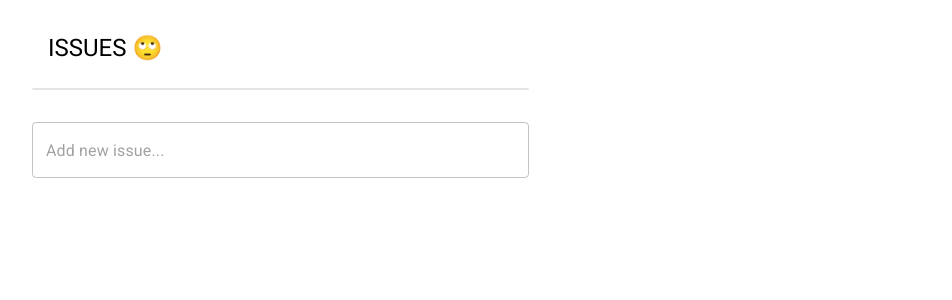
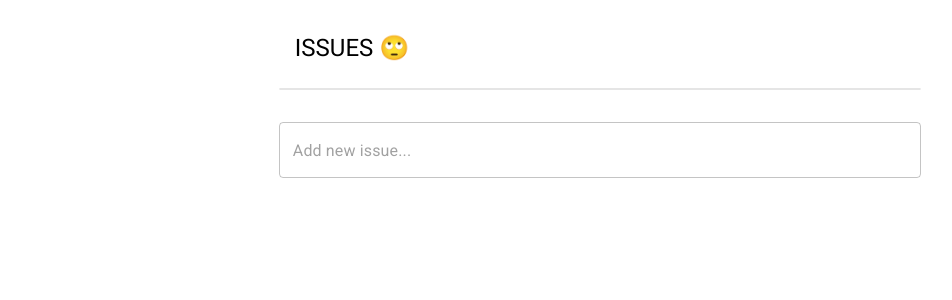
Before and after one commit to pwr3/decision-making-app, a React (Vite) app: page / in a window 1280 px wide. Shown: the top 300 px of the page, without its empty margins (40-992 px from the left). Built offline with nearby package versions, Linux system fonts and the light colour scheme.

Commit message:
panel expand feature added

```diff
--- a/src/view/Layout.js
+++ b/src/view/Layout.js
@@ -1,11 +1,23 @@
 import React from "react";
-import { Outlet } from "react-router-dom";
+import { Outlet, useLocation } from "react-router-dom";
 import { Stack, Box } from "@mui/material";
 import IssuesPage from "./IssuesPage";
 
 const Layout = () => {
+    const location = useLocation();
+    console.log(location)
     return (
         <div>
+            {(location.pathname === '/') ? <Stack
+                sx={{ mx: 6 }}
+                direction="row"
+                justifyContent="center"
+                alignItems="flex-start"
+            >
+                <Box sx={{ width: "55%", px: 2 }}>
+                    <IssuesPage />
+                </Box>
+            </Stack> :
             <Stack
                 sx={{ mx: 6 }}
                 direction="row"
@@ -18,7 +30,7 @@ const Layout = () => {
                 <Box sx={{ width: "55%", px: 2 }}>
                     <Outlet />
                 </Box>
-            </Stack>
+            </Stack> }
         </div>
     );
 };
```
